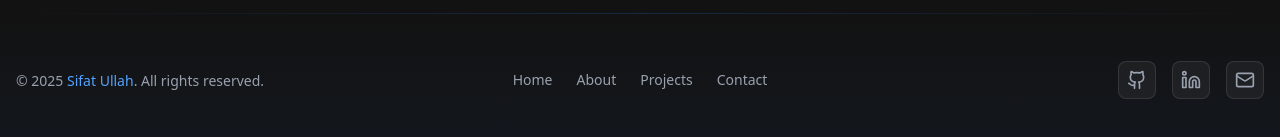
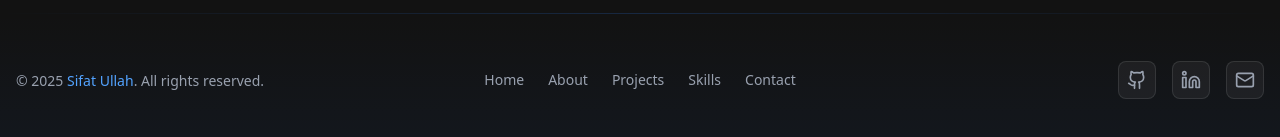
Before and after one commit to SifatU360/sifat-portfolio, a Next.js app: page / in a window 1280 px wide. Shown: the part 5900-6037 px from the top of the page. Built offline with nearby package versions, Linux system fonts and the light colour scheme.

Commit message:
feat: enhance Footer component with navigation handling and loading state

```diff
--- a/src/components/Footer.tsx
+++ b/src/components/Footer.tsx
@@ -2,15 +2,25 @@
 
 import { GithubIcon, LinkedinIcon, Mail } from "lucide-react";
 import { motion } from "framer-motion";
+import { usePathname, useRouter } from "next/navigation";
+import Link from "next/link";
+import { useState } from "react";
+import LoadingScreen from "./loading";
 
 export default function Footer() {
   const currentYear = new Date().getFullYear();
+  const pathname = usePathname();
+  const router = useRouter();
+  const [isLoading, setIsLoading] = useState(false);
+
+  const isHomePage = pathname === "/";
 
   const navLinks = [
-    { href: "#home", label: "Home" },
-    { href: "#about", label: "About" },
-    { href: "#projects", label: "Projects" },
-    { href: "#contact", label: "Contact" },
+    { label: "Home", hash: "#home", path: "/" },
+    { label: "About", hash: "#about", path: "/about" },
+    { label: "Projects", hash: "#projects", path: "/projects" },
+    { label: "Skills", hash: "#skills", path: "/skills" },
+    { label: "Contact", hash: "#contact", path: "/contact" },
   ];
 
   const socialLinks = [
@@ -19,12 +29,31 @@ export default function Footer() {
     { href: "mailto:sifatullah30.info@gmail.com", icon: <Mail className="w-5 h-5" /> },
   ];
 
+  const handleNavigation = (e: React.MouseEvent<HTMLAnchorElement>, path: string) => {
+    e.preventDefault();
+    setIsLoading(true);
+
+    if (isHomePage) {
+      // If on home page, scroll to section
+      const element = document.querySelector(path);
+      if (element) {
+        element.scrollIntoView({ behavior: "smooth" });
+        setIsLoading(false);
+      }
+    } else {
+      // If on other pages, navigate with loading animation
+      setTimeout(() => {
+        router.push(path);
+        setIsLoading(false);
+      }, 1000);
+    }
+  };
+
   return (
+    <>
+      {isLoading && <LoadingScreen />}
       <footer className="relative mt-20">
-      {/* Glassmorphism background */}
         <div className="absolute inset-0 bg-gradient-to-b from-transparent to-blue-500/5" />
-
-      {/* 3D layered effect */}
         <div className="absolute inset-x-0 top-0 h-px bg-gradient-to-r from-transparent via-blue-500/20 to-transparent" />
 
         <motion.div
@@ -55,16 +84,20 @@ export default function Footer() {
               className="flex justify-center flex-wrap gap-6"
             >
               {navLinks.map((link) => (
-              <motion.a
-                key={link.href}
-                href={link.href}
+                <Link
+                  key={link.label}
+                  href={isHomePage ? link.hash : link.path}
+                  onClick={(e) => handleNavigation(e, isHomePage ? link.hash : link.path)}
                   className="text-gray-400 hover:text-blue-400 transition-colors relative group text-sm"
+                >
+                  <motion.span
                     whileHover={{ scale: 1.05 }}
                     whileTap={{ scale: 0.95 }}
                   >
                     {link.label}
                     <span className="absolute inset-x-0 -bottom-1 h-px bg-blue-400 transform scale-x-0 transition-transform group-hover:scale-x-100" />
-              </motion.a>
+                  </motion.span>
+                </Link>
               ))}
             </motion.nav>
 
@@ -75,7 +108,7 @@ export default function Footer() {
               transition={{ delay: 0.6 }}
               className="flex justify-center md:justify-end space-x-4"
             >
-            {socialLinks.map((link, ) => (
+              {socialLinks.map((link) => (
                 <motion.a
                   key={link.href}
                   href={link.href}
@@ -96,5 +129,6 @@ export default function Footer() {
           </div>
         </motion.div>
       </footer>
+    </>
   );
 }
```
Lines whose indentation alone changed are shown as unchanged.
